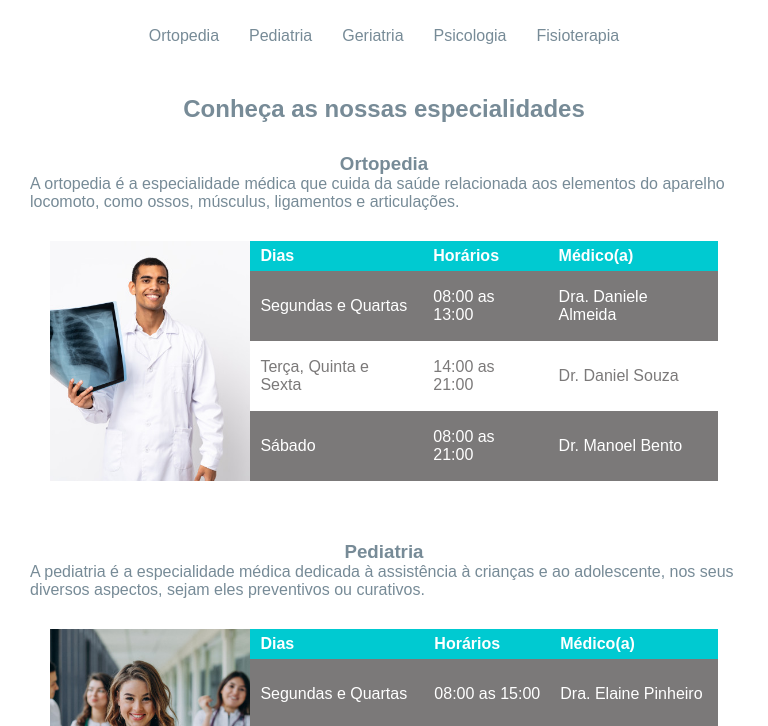
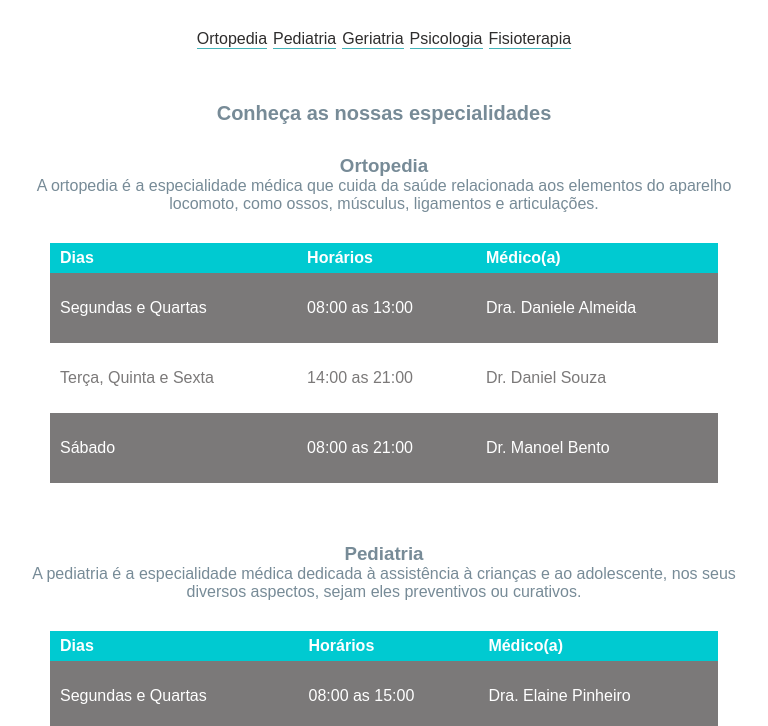
Before and after one commit to eridiass/DevMedia---ClinicaLife, a plain HTML site: page especialidades.html in a window 768 px wide. Shown: the part 67-793 px from the top of the page. Drawn offline with Linux system fonts and the light colour scheme.

Commit message:
reponsividade 768px

```diff
--- a/especialidades.css
+++ b/especialidades.css
@@ -19,7 +19,7 @@ body {
     --green: #286E70;
     --gray: #778B97;
     --gray-dark: #7b7979;
-    --black: black;
+    --black: rgb(46, 45, 45);
 }
 
 #topo {
@@ -169,7 +169,7 @@ footer #rodape-logo {
         flex-wrap: wrap;
     }
     #especialidades a {
-        border-bottom: solid 1px var(--gray-dark);
+        border-bottom: solid 1px var(--blue-new);
         margin: 3px;
     }
     #especialidades h2 {
@@ -183,3 +183,27 @@ footer #rodape-logo {
         width: 100%;
     }
 }
+
+@media (min-width:426px) and (max-width:768px) {
+    #sobre-topo {
+        height: 300px;
+    }
+    #especialidades a {
+        border-bottom: solid 1px var(--blue-new);
+        margin: 3px;
+        color: var(--black);
+    }
+    #especialidades h2 {
+        font-size: 20px;
+        text-align: center;
+    }
+    .especilistas-imagem img {
+        display: none;
+    }
+    .especilistas-descricao {
+        text-align: center;
+    }
+    .especialistas-horarios {
+        width: 100%;
+    }
+}
```
